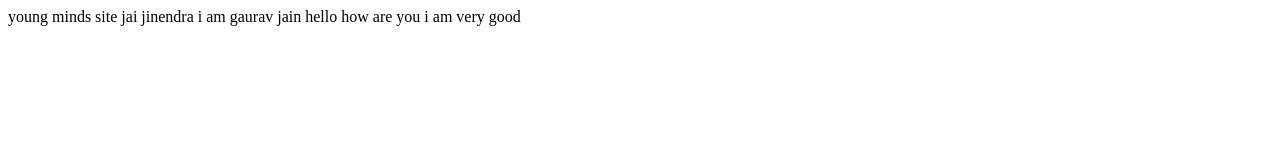
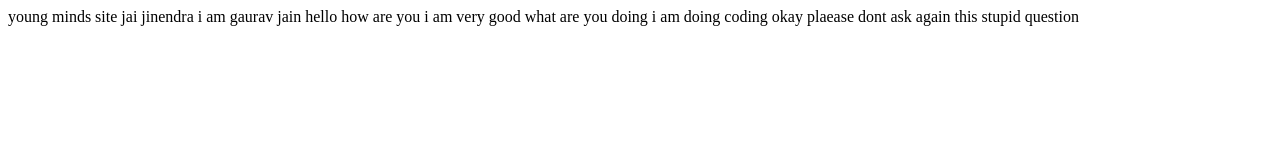
Before and after one commit to Gauravrakesh/youngminds.com, a plain HTML site: page index.html in a window 1280 px wide. Drawn offline with Linux system fonts and the light colour scheme.

Commit message:
3 commit
i added some irrelavent question to my career

```diff
--- a/index.html
+++ b/index.html
@@ -11,5 +11,9 @@
 jai jinendra i am gaurav jain
 hello how are you
 i am very good
+what are you doing
+i am doing coding
+okay
+plaease dont ask again this stupid question
 </body>
 </html>
```
